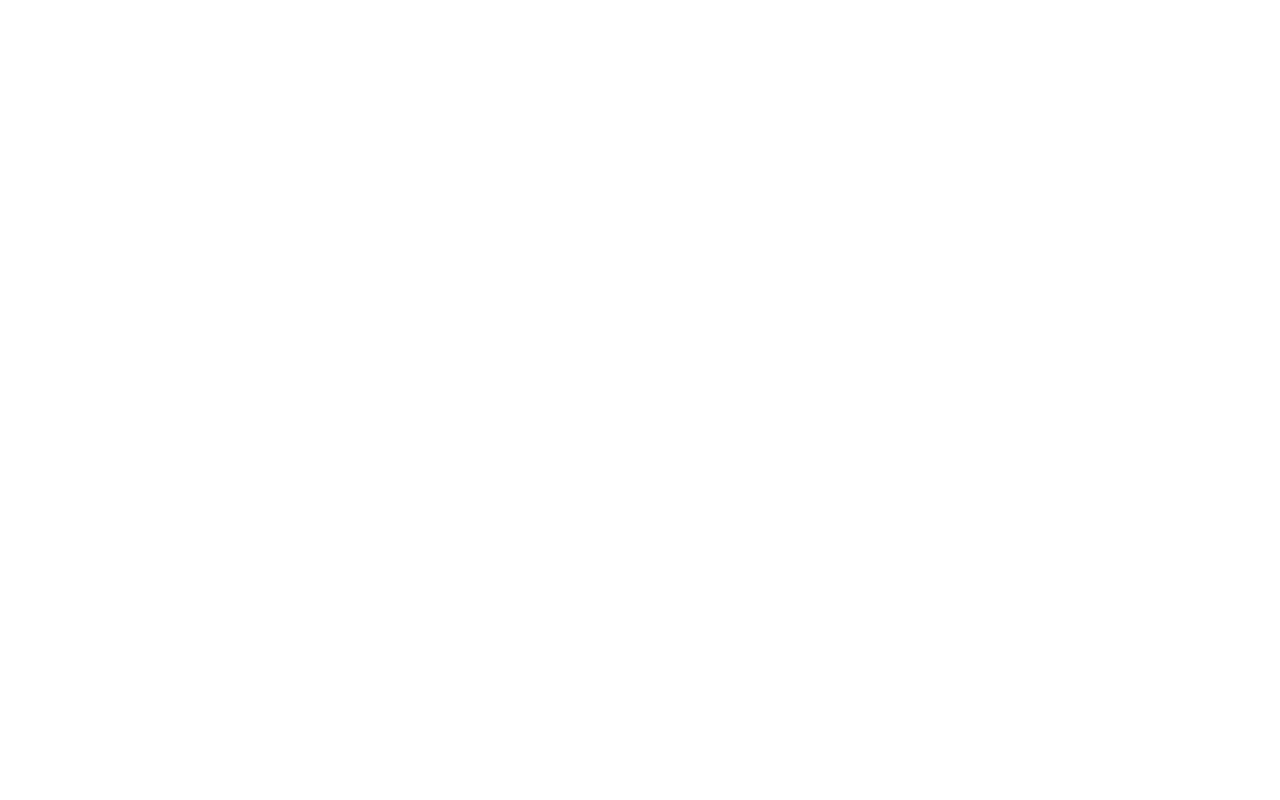
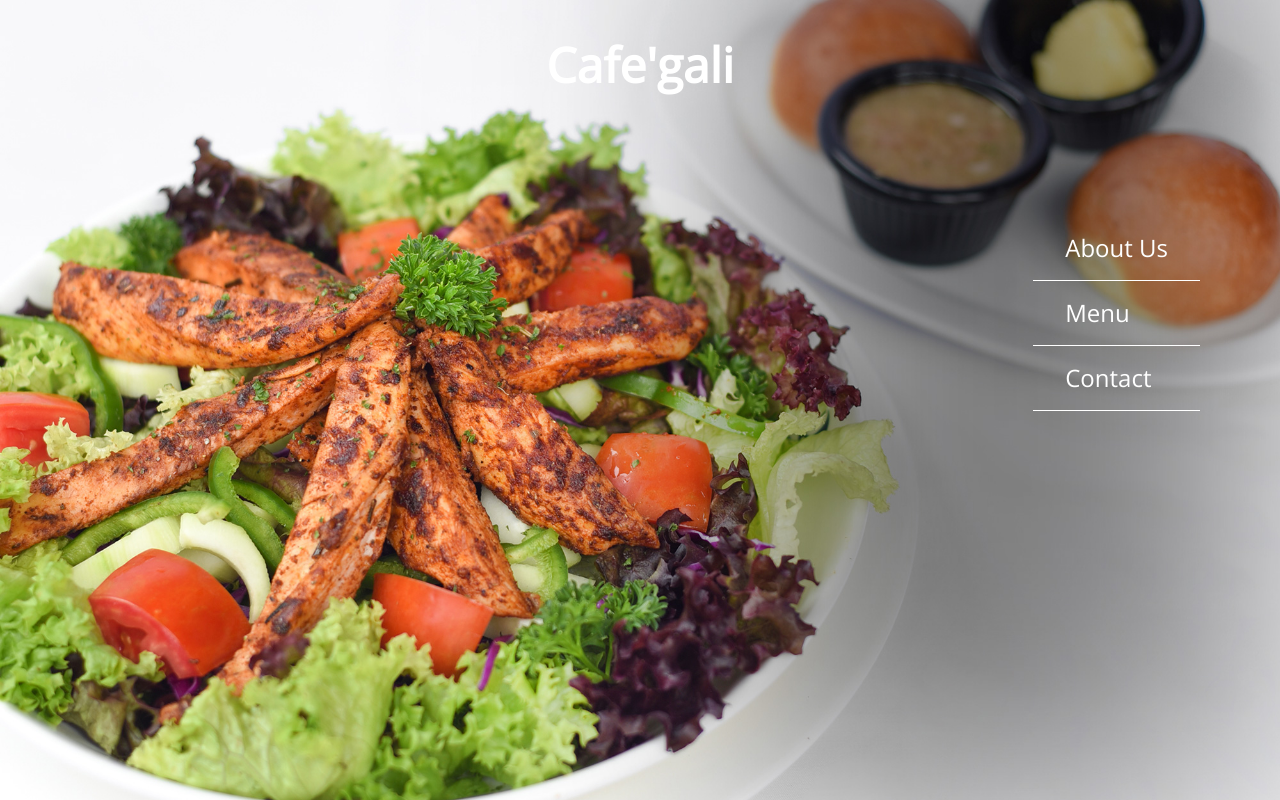
Before and after one commit to gango-anan/restaurant-page, a plain HTML site: page index.html in a window 1280 px wide. Drawn offline with nearby package versions, Linux system fonts and the light colour scheme.

Commit message:
Add style to home page.

```diff
--- a/index.html
+++ b/index.html
@@ -8,7 +8,14 @@
   <title>Restaurant Page</title>
 </head>
 <body>
-  <div id="content"></div>
+  <div id="content" class="content">
+    <h1>Cafe'gali</h1>
+    <ul id="menu-bar" class="menu-bar">
+      <li class="menu-item">About Us</li>
+      <li class="menu-item">Menu</li>
+      <li class="menu-item">Contact</li>
+    </ul>
+  </div>
   <script src="main.js"></script>
 </body>
 </html>
--- a/main.css
+++ b/main.css
@@ -0,0 +1,38 @@
+@import url("https://fonts.googleapis.com/css2?family=Open+Sans&display=swap");
+
+* {
+  box-sizing: border-box;
+}
+
+body {
+  background-image: url("images/body-bg.jpg");
+  background-repeat: no-repeat;
+  background-size: cover;
+  background-clip: border-box;
+  font-family: "Open Sans", sans-serif;
+  color: #fff;
+  margin: 0;
+}
+
+.content {
+  position: relative;
+}
+
+h1 {
+  text-align: center;
+  font-size: 3rem;
+}
+
+.menu-bar {
+  list-style-type: none;
+  position: absolute;
+  right: 5rem;
+  top: 10rem;
+  line-height: 4rem;
+  font-size: 1.5rem;
+}
+
+li {
+  padding: 0 2rem;
+  border-bottom: 1px solid #fff;
+}
--- a/main.js
+++ b/main.js
@@ -15,7 +15,7 @@
   \**********************/
 /***/ (() => {
 
-eval("console.log(\"Gango\");\n\n//# sourceURL=webpack://restaurant-page/./src/index.js?");
+eval("console.log(\"Gango\");\r\nconsole.log(\"Galiwango\");\n\n//# sourceURL=webpack://restaurant-page/./src/index.js?");
 
 /***/ })
 
```
Also changed, not shown: images/body-bg.jpg (added).
